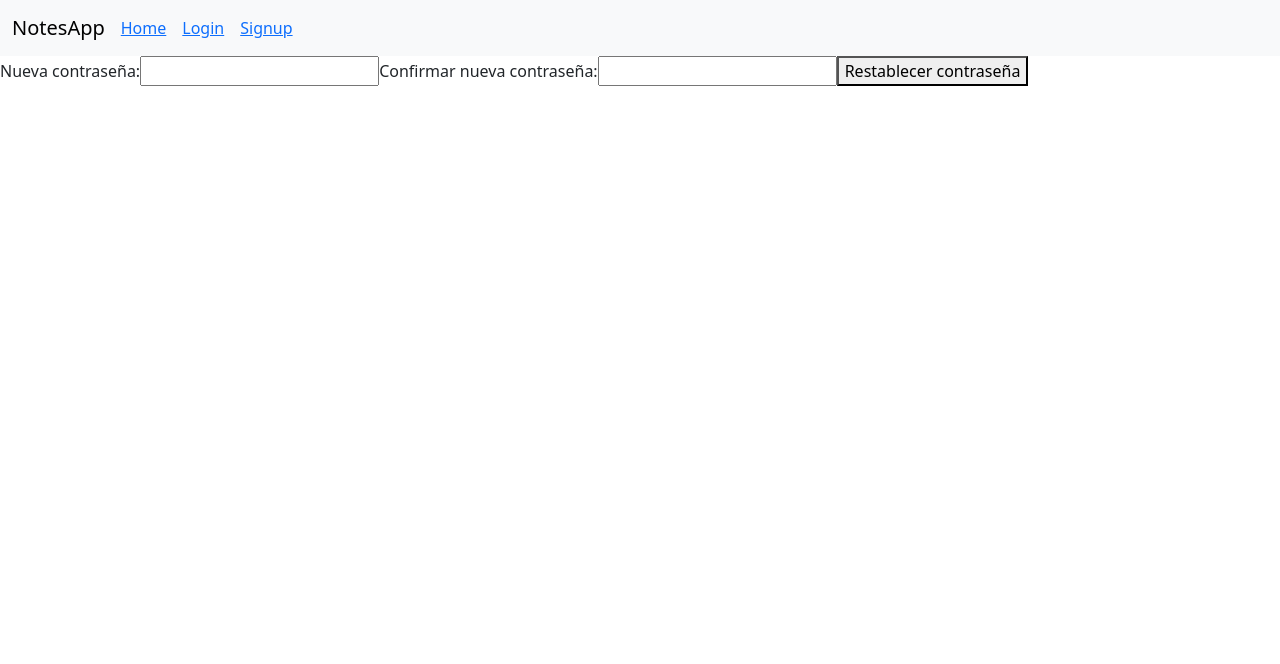
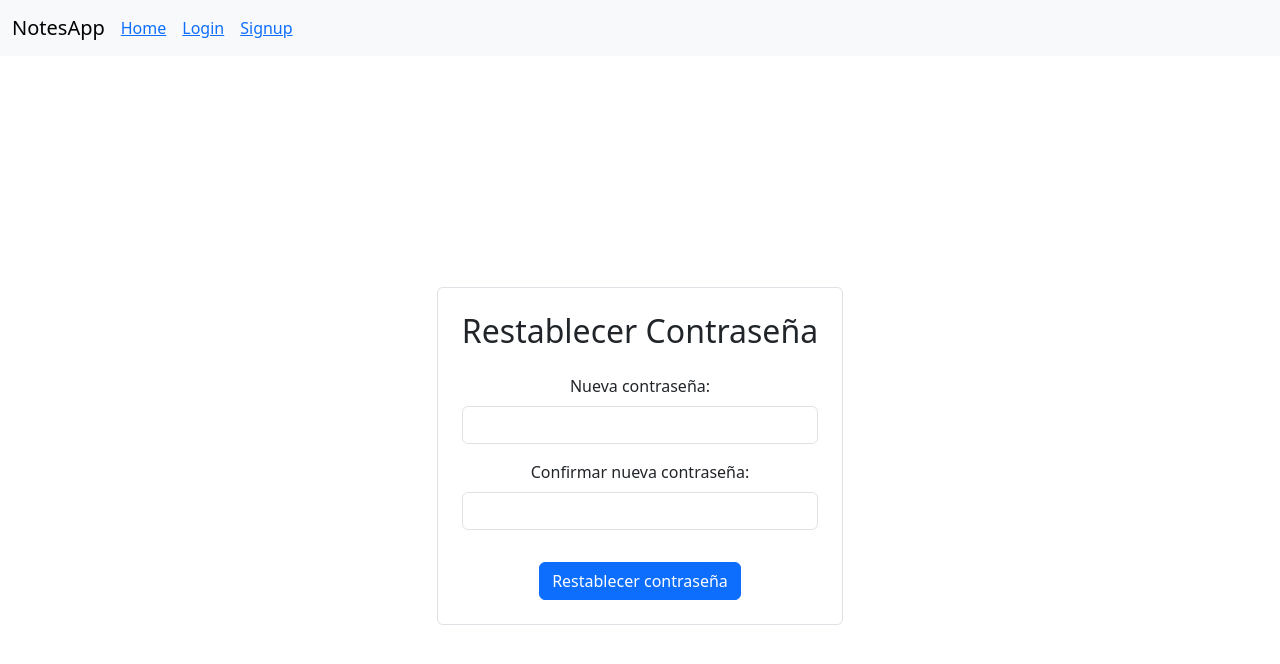
Before and after one commit to fluchetti/notes-app-front, a React (Vite) app: page /change_password/1/1 in a window 1280 px wide. Shown: the top 664 px of the page. Built offline with nearby package versions, Linux system fonts and the light colour scheme.

Commit message:
Agregando mensajes en la ui

```diff
--- a/src/components/CreateNoteForm.jsx
+++ b/src/components/CreateNoteForm.jsx
@@ -8,8 +8,14 @@ const initialNote = {
 };
 
 export const CreateNoteForm = () => {
-  const { notes, setNotes, dataToEdit, setDataToEdit } =
-    useContext(NotesContext);
+  const {
+    notes,
+    setNotes,
+    dataToEdit,
+    setDataToEdit,
+    noteMessage,
+    setNoteMessage,
+  } = useContext(NotesContext);
   const { authToken } = useContext(AuthContext);
   const [newNote, setNewNote] = useState(initialNote);
 
@@ -40,8 +46,12 @@ export const CreateNoteForm = () => {
           }
         })
         .then((json) => {
+          setNoteMessage("Nota creada exitosamente");
           setNotes([json, ...notes]);
           handleReset();
+          setTimeout(() => {
+            setNoteMessage(false);
+          }, 2000);
         });
     } else {
       fetch(`http://127.0.0.1:8000/notes/list/${newNote.id}`, {
@@ -62,6 +72,12 @@ export const CreateNoteForm = () => {
           const newNotes = notes.filter((note) => note.id !== json.id);
           setNotes([json, ...newNotes]);
           handleReset();
+          setNoteMessage("Nota editada exitosamente");
+          setNotes([json, ...notes]);
+          handleReset();
+          setTimeout(() => {
+            setNoteMessage(false);
+          }, 2000);
         });
     }
   };
@@ -110,6 +126,11 @@ export const CreateNoteForm = () => {
         <button className="btn btn-dark mt-2 mx-2" onClick={handleReset}>
           Limpiar
         </button>
+        {noteMessage && (
+          <div className="alert alert-success mt-3 text-center" role="alert">
+            {noteMessage}
+          </div>
+        )}
       </form>
     </div>
   );
--- a/src/components/Notes.jsx
+++ b/src/components/Notes.jsx
@@ -1,4 +1,4 @@
-import { useContext, useEffect } from "react";
+import { useContext, useEffect, useState } from "react";
 import Note from "./Note";
 import NotesContext from "../context/NotesContext";
 import AuthContext from "../context/AuthContext";
@@ -8,7 +8,6 @@ export const Notes = () => {
   const { notes, setNotes, loading, setLoading } = useContext(NotesContext);
   const { authToken } = useContext(AuthContext);
   const [searchParams] = useSearchParams();
-
   useEffect(() => {
     const fetchData = async () => {
       setLoading(true);
@@ -29,10 +28,7 @@ export const Notes = () => {
           });
           if (res.ok) {
             const json = await res.json();
-            if (json.length > 0) {
-              setNotes(json);
-              console.log("SETEE NOTES A ", json);
-            }
+            setNotes(json);
           } else {
             throw new Error("Ocurrio un error", res.status, res.statusText);
           }
--- a/src/components/SignupForm.jsx
+++ b/src/components/SignupForm.jsx
@@ -1,4 +1,4 @@
-import { useState } from "react";
+import { useEffect, useState } from "react";
 import { useNavigate } from "react-router-dom";
 
 const initialForm = {
@@ -11,7 +11,7 @@ const initialForm = {
 
 export const SignupForm = () => {
   const [form, setForm] = useState(initialForm);
-  const [message, setMessage] = useState(null);
+  const [message, setMessage] = useState({ text: null, isError: false });
   const navigate = useNavigate();
 
   const handleChange = (e) => {
@@ -21,14 +21,15 @@ export const SignupForm = () => {
   const handleSubmit = (e) => {
     e.preventDefault();
     if (form.password === form.password2) {
-      console.log(form);
-      //const { password2, ...formData } = form;
       delete form.password2;
       createUser(form);
       setForm(initialForm);
-      navigate("/login");
+      setTimeout(() => {
+        setMessage({ text: null, isError: false });
+        navigate("/login");
+      }, 3000);
     } else {
-      setMessage("Las contraseñas no coinciden");
+      setMessage({ text: "Las contraseñas no coinciden", isError: true });
       setForm({ ...form, password: "", password2: "" });
     }
   };
@@ -49,7 +50,13 @@ export const SignupForm = () => {
           throw new Error("Ocurrio un error loko", res.statusText);
         }
       })
-      .then((json) => console.log(json))
+      .then((json) => {
+        console.log(json);
+        setMessage({
+          text: "Cuenta creada exitosamente. Estas siendo redirigido..",
+          isError: false,
+        });
+      })
       .catch((error) => {
         console.log("Ocurrio un error ", error);
       });
@@ -110,7 +117,15 @@ export const SignupForm = () => {
         className="btn btn-primary mx-2"
         onClick={handleSubmit}
       />
-      {message && <div className="alert alert-danger mt-3">{message}</div>}
+      {message.text && (
+        <div
+          className={`alert ${
+            message.isError ? "alert-danger" : "alert-success"
+          } mt-3 `}
+        >
+          {message.text}
+        </div>
+      )}
     </form>
   );
 };
--- a/src/context/NotesContext.jsx
+++ b/src/context/NotesContext.jsx
@@ -9,12 +9,11 @@ const NotesProvider = ({ children }) => {
   const [notes, setNotes] = useState(initialNotes);
   const [dataToEdit, setDataToEdit] = useState(null);
   const [loading, setLoading] = useState(false);
+  const [noteMessage, setNoteMessage] = useState(false);
   const { authToken } = useContext(AuthContext);
   let baseURL = "http://127.0.0.1:8000/";
 
   const deleteNote = ({ id }) => {
-    console.log(id);
-    console.log(authToken);
     const confirm = window.confirm("Borrar nota?");
     if (confirm) {
       // hacer un delete a la api.
@@ -25,14 +24,16 @@ const NotesProvider = ({ children }) => {
           Authorization: `Token ${authToken}`,
         },
       }).then((res) => {
-        console.log(res);
         let newNotes = notes.filter((note) => note.id !== id);
-        console.log(newNotes);
         if (newNotes.length !== 0) {
           setNotes(newNotes);
         } else {
           setNotes([]);
         }
+        setNoteMessage("Nota eliminada exitosamente");
+        setTimeout(() => {
+          setNoteMessage(false);
+        }, 2000);
       });
     }
   };
@@ -52,6 +53,8 @@ const NotesProvider = ({ children }) => {
     deleteNote,
     editNote,
     baseURL,
+    noteMessage,
+    setNoteMessage,
   };
   return <NotesContext.Provider value={data}>{children}</NotesContext.Provider>;
 };
--- a/src/pages/RequestResetPassword.jsx
+++ b/src/pages/RequestResetPassword.jsx
@@ -2,36 +2,83 @@ import { useState } from "react";
 
 export const RequestResetPassword = () => {
   const [form, setForm] = useState({ email: "" });
+  const [message, setMessage] = useState({ text: null, isError: false });
+
   const handleChange = (e) => {
     setForm({ ...form, [e.target.name]: e.target.value });
   };
+
   const handleSubmit = (e) => {
     e.preventDefault();
-    console.log(form);
-    // Post a reset_password del backend.
+    // Envío del formulario al backend para solicitar restablecimiento de contraseña
     fetch("http://127.0.0.1:8000/users/request_password/", {
       method: "POST",
       body: JSON.stringify(form),
       headers: {
         "Content-type": "application/json",
       },
-    }).then((res) => {
-      console.log(res);
+    })
+      .then((res) => {
+        if (res.ok) {
+          setMessage({
+            text: `Te hemos enviado un correo de recuperación a ${form.email}. Por favor, revisa tu bandeja de entrada y también tu carpeta de spam.`,
+            isError: false,
           });
+        } else if (res.status === 404) {
+          setMessage({
+            text: "Por favor ingresa un email válido.",
+            isError: true,
+          });
+        } else {
+          setMessage({
+            text: "Ocurrió un error. Por favor, inténtalo nuevamente.",
+            isError: true,
+          });
+        }
+      })
+      .catch((error) => {
+        console.error("Error:", error);
+        setMessage({
+          text: "Ocurrió un error al procesar la solicitud. Por favor, inténtalo nuevamente más tarde.",
+          isError: true,
+        });
+      });
+
+    // Limpiar el campo de email después de enviar el formulario
     setForm({ email: "" });
   };
+
   return (
-    <div className="container">
-      <form onSubmit={handleSubmit}>
-        <label htmlFor="email">Email</label>
+    <div className="container text-center m-4 p-4">
+      <h2 className="mb-3">Recuperar Contraseña</h2>
+      <form onSubmit={handleSubmit} className="d-inline-block">
+        <div className="mb-3">
+          <label htmlFor="email" className="form-label">
+            Ingresa tu correo electrónico:
+          </label>
           <input
-          type="text"
+            type="email"
+            className="form-control"
+            id="email"
             name="email"
             value={form.email}
             onChange={handleChange}
+            required
           />
-        <input type="submit" value={"Enviar"} />
+        </div>
+        <button type="submit" className="btn btn-primary">
+          Enviar
+        </button>
       </form>
+      {message.text && (
+        <div
+          className={`alert mt-3 ${
+            message.isError ? "alert-danger" : "alert-success"
+          }`}
+        >
+          <p>{message.text}</p>
+        </div>
+      )}
     </div>
   );
 };
--- a/src/pages/ResetPassword.jsx
+++ b/src/pages/ResetPassword.jsx
@@ -5,13 +5,13 @@ const ResetPasswordForm = () => {
   const { uidb64, token } = useParams();
   const [newPassword, setNewPassword] = useState("");
   const [confirmNewPassword, setConfirmNewPassword] = useState("");
-  const [errorMessage, setErrorMessage] = useState("");
+  const [message, setMessage] = useState({ text: null, isError: false });
   const navigate = useNavigate();
   const handleSubmit = async (event) => {
     event.preventDefault();
 
     if (newPassword !== confirmNewPassword) {
-      setErrorMessage("Las contraseñas no coinciden");
+      setMessage({ text: "Las contraseñas no coinciden", isError: true });
       return;
     }
     console.log(uidb64);
@@ -32,39 +32,71 @@ const ResetPasswordForm = () => {
       );
 
       if (!response.ok) {
-        throw new Error("Error al restablecer la contraseña");
+        setMessage({
+          text: "Error al restablecer la contraseña",
+          isError: true,
+        });
       } else {
-        navigate("/");
+        setMessage({
+          text: "Contraseña cambiada exitosamente. Estas siendo redirigido",
+          isError: false,
+        });
+        setTimeout(() => {
+          navigate("/login");
+        }, 3000);
       }
-
-      // Manejar el éxito del restablecimiento de contraseña
-      // Redirigir a una página de éxito o mostrar un mensaje al usuario
     } catch (error) {
-      setErrorMessage("Error al restablecer la contraseña");
+      setMessage({
+        text: "Error al restablecer la contraseña",
+        isError: true,
+      });
     }
   };
 
   return (
-    <form onSubmit={handleSubmit}>
-      <label htmlFor="newPassword">Nueva contraseña:</label>
+    <div className="container d-flex justify-content-center align-items-center vh-100">
+      <form onSubmit={handleSubmit} className="text-center p-4 border rounded">
+        <h2 className="mb-4">Restablecer Contraseña</h2>
+        <div className="mb-3">
+          <label htmlFor="newPassword" className="form-label">
+            Nueva contraseña:
+          </label>
           <input
             type="password"
             id="newPassword"
             value={newPassword}
             onChange={(event) => setNewPassword(event.target.value)}
+            className="form-control"
             required
           />
-      <label htmlFor="confirmNewPassword">Confirmar nueva contraseña:</label>
+        </div>
+        <div className="mb-3">
+          <label htmlFor="confirmNewPassword" className="form-label">
+            Confirmar nueva contraseña:
+          </label>
           <input
             type="password"
             id="confirmNewPassword"
             value={confirmNewPassword}
             onChange={(event) => setConfirmNewPassword(event.target.value)}
+            className="form-control"
             required
           />
-      {errorMessage && <div>{errorMessage}</div>}
-      <button type="submit">Restablecer contraseña</button>
+        </div>
+        {message.text && (
+          <div
+            className={`alert mt-3 ${
+              message.isError ? "alert-danger" : "alert-success"
+            }`}
+          >
+            <p>{message.text}</p>
+          </div>
+        )}
+        <button type="submit" className="btn btn-primary mt-3">
+          Restablecer contraseña
+        </button>
       </form>
+    </div>
   );
 };
 
```
Lines whose indentation alone changed are shown as unchanged.
